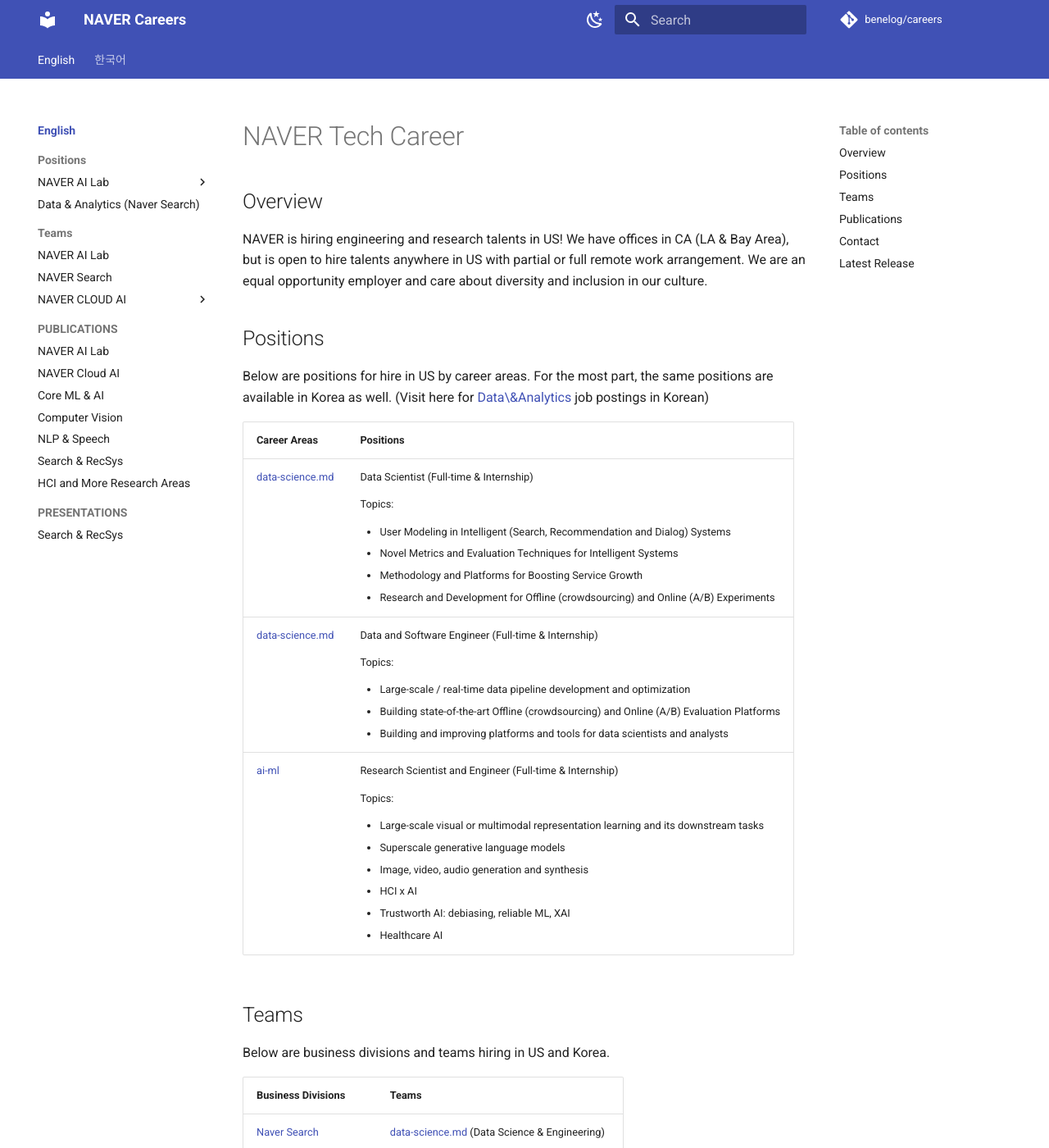
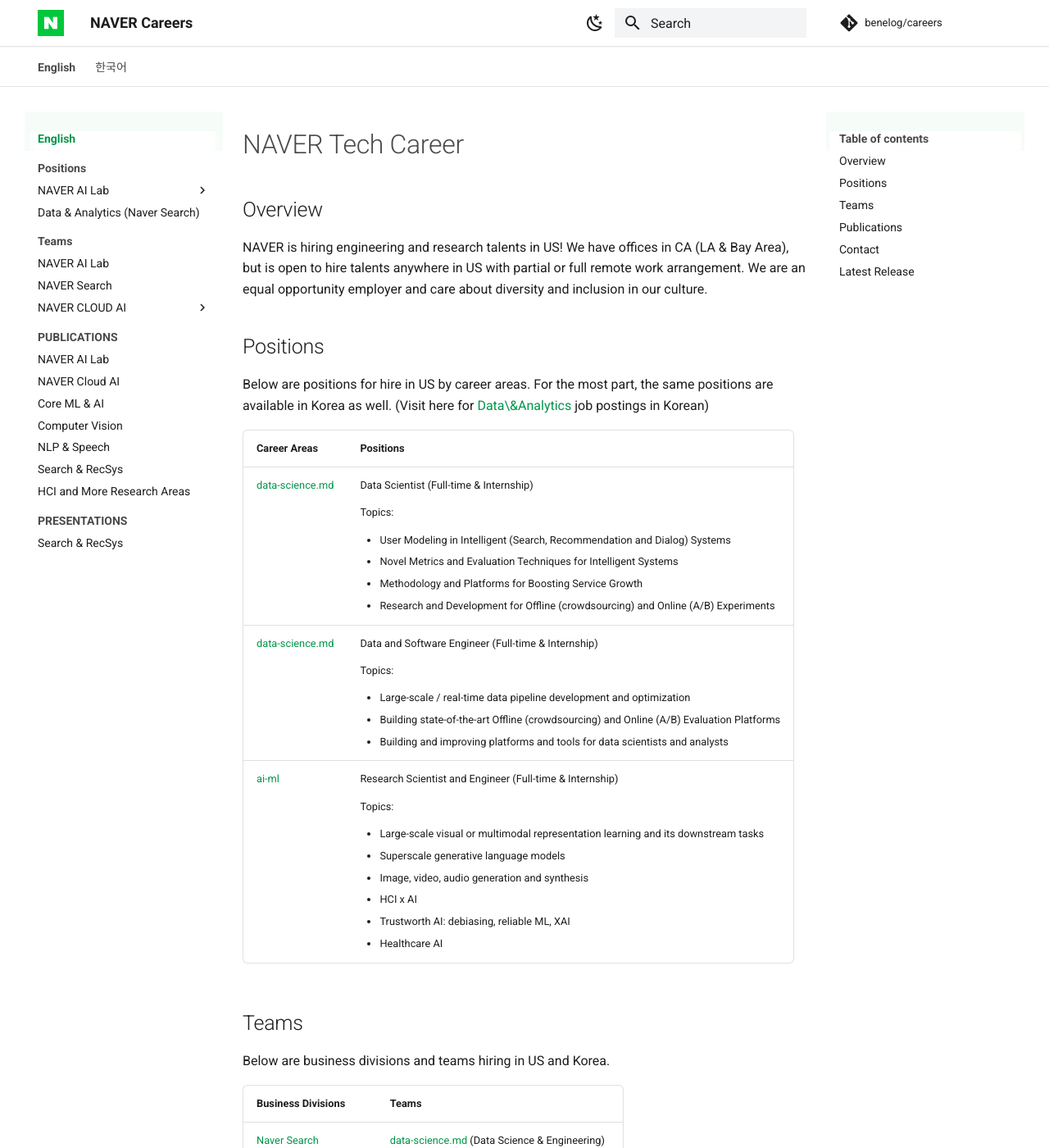
Before and after one commit to benelog/careers, an MkDocs documentation site: the page built from docs/en/index.md, in a window 1280 px wide and 1400 px high. Shown: the whole window at 82% size. Built offline with MkDocs 1.6.1 and Material for MkDocs 9.7.7, drawn with Linux system fonts in a browser that asks for light colours; comment, search, counter and statistics services are not loaded.

Commit message:
Skin the site to match the GitBook visual identity
- Bundle the original 256x256 NAVER green avatar as docs/assets/logo.png
  (downloaded via GitBook's image proxy from the KR space) and use it as
  both the header logo and favicon.
- Override Material's palette with custom CSS: primary #26CB7C, dark
  accent / link color #00954A, white header + tab bar, faint green
  sidebar tint #f6fcf7, body text #1D1D1D — pulled from the values
  inlined in naver-career.gitbook.io.
- Switch the body font to Roboto (Korean characters fall back to the
  system Korean font, same as on the GitBook site) and Roboto Mono
  for code.

Co-Authored-By: Claude Opus 4.7 (1M context) <noreply@anthropic.com>

```diff
--- /dev/null
+++ b/docs/stylesheets/extra.css
@@ -0,0 +1,104 @@
+/*
+ * Visual tuning to mimic naver-career.gitbook.io as closely as MkDocs Material allows.
+ *
+ *  - Primary brand color: NAVER career green (#26CB7C)
+ *  - Dark accent for links / hover: #00954A
+ *  - Body text: #1D1D1D
+ *  - Sidebar tinted very pale green
+ */
+
+:root {
+  --md-primary-fg-color:        #26CB7C;
+  --md-primary-fg-color--light: #4FDB99;
+  --md-primary-fg-color--dark:  #00954A;
+  --md-accent-fg-color:         #00954A;
+  --md-typeset-a-color:         #00954A;
+
+  /* Make the top header a clean white bar like GitBook, with primary
+   * color reserved for tabs / links / buttons. */
+  --md-primary-bg-color:        #1D1D1D;
+  --md-default-fg-color:        #1D1D1D;
+}
+
+/* Light scheme: white header with dark text, green tabs underline */
+[data-md-color-scheme="default"] {
+  --md-default-bg-color:        #ffffff;
+  --md-default-fg-color:        #1D1D1D;
+  --md-default-fg-color--light: #4a4a4a;
+  --md-typeset-a-color:         #00954A;
+}
+
+[data-md-color-scheme="default"] .md-header {
+  background-color: #ffffff;
+  color: #1D1D1D;
+  border-bottom: 1px solid #e6e6e6;
+  box-shadow: 0 1px 0 rgba(0, 0, 0, 0.04);
+}
+
+[data-md-color-scheme="default"] .md-header__title,
+[data-md-color-scheme="default"] .md-header__button,
+[data-md-color-scheme="default"] .md-search__input,
+[data-md-color-scheme="default"] .md-search__input::placeholder {
+  color: #1D1D1D;
+}
+
+[data-md-color-scheme="default"] .md-search__input {
+  background-color: #f3f4f6;
+}
+
+[data-md-color-scheme="default"] .md-search__input:hover {
+  background-color: #eaecef;
+}
+
+/* Tab bar: white background, dark text, green underline on active */
+[data-md-color-scheme="default"] .md-tabs {
+  background-color: #ffffff;
+  color: #1D1D1D;
+  border-bottom: 1px solid #e6e6e6;
+}
+
+[data-md-color-scheme="default"] .md-tabs__link {
+  color: #4a4a4a;
+  opacity: 1;
+}
+
+[data-md-color-scheme="default"] .md-tabs__link:hover,
+[data-md-color-scheme="default"] .md-tabs__link--active {
+  color: #1D1D1D;
+}
+
+[data-md-color-scheme="default"] .md-tabs__item--active .md-tabs__link {
+  font-weight: 700;
+}
+
+/* Sidebar: faint green tint matching GitBook */
+[data-md-color-scheme="default"] .md-sidebar--primary,
+[data-md-color-scheme="default"] .md-sidebar--secondary {
+  background-color: #f6fcf7;
+}
+
+/* Logo size — GitBook displays it at ~28-32px */
+.md-header__button.md-logo img,
+.md-header__button.md-logo svg {
+  height: 1.6rem;
+  width: 1.6rem;
+}
+
+/* Rounded image / table look — closer to GitBook's softer corners */
+.md-typeset img {
+  border-radius: 4px;
+}
+
+.md-typeset table:not([class]) {
+  border-radius: 6px;
+  overflow: hidden;
+}
+
+/* Anchor link headings — keep them subtle so they don't compete with
+ * the GitBook-style content density */
+.md-typeset .headerlink {
+  color: #c0c0c0;
+}
+.md-typeset .headerlink:hover {
+  color: #00954A;
+}
--- a/mkdocs.yml
+++ b/mkdocs.yml
@@ -8,6 +8,11 @@ site_description: NAVER Tech Careers — job descriptions for engineering, AI/ML
 theme:
   name: material
   language: en
+  logo: assets/logo.png
+  favicon: assets/logo.png
+  font:
+    text: Roboto
+    code: Roboto Mono
   features:
     - navigation.tabs
     - navigation.sections
@@ -21,14 +26,21 @@ theme:
   palette:
     - media: "(prefers-color-scheme: light)"
       scheme: default
+      primary: custom
+      accent: custom
       toggle:
         icon: material/weather-night
         name: Switch to dark mode
     - media: "(prefers-color-scheme: dark)"
       scheme: slate
+      primary: custom
+      accent: custom
       toggle:
         icon: material/weather-sunny
         name: Switch to light mode
+
+extra_css:
+  - stylesheets/extra.css
 
 markdown_extensions:
   - admonition
```
Also changed, not shown: docs/assets/logo.png (added).
